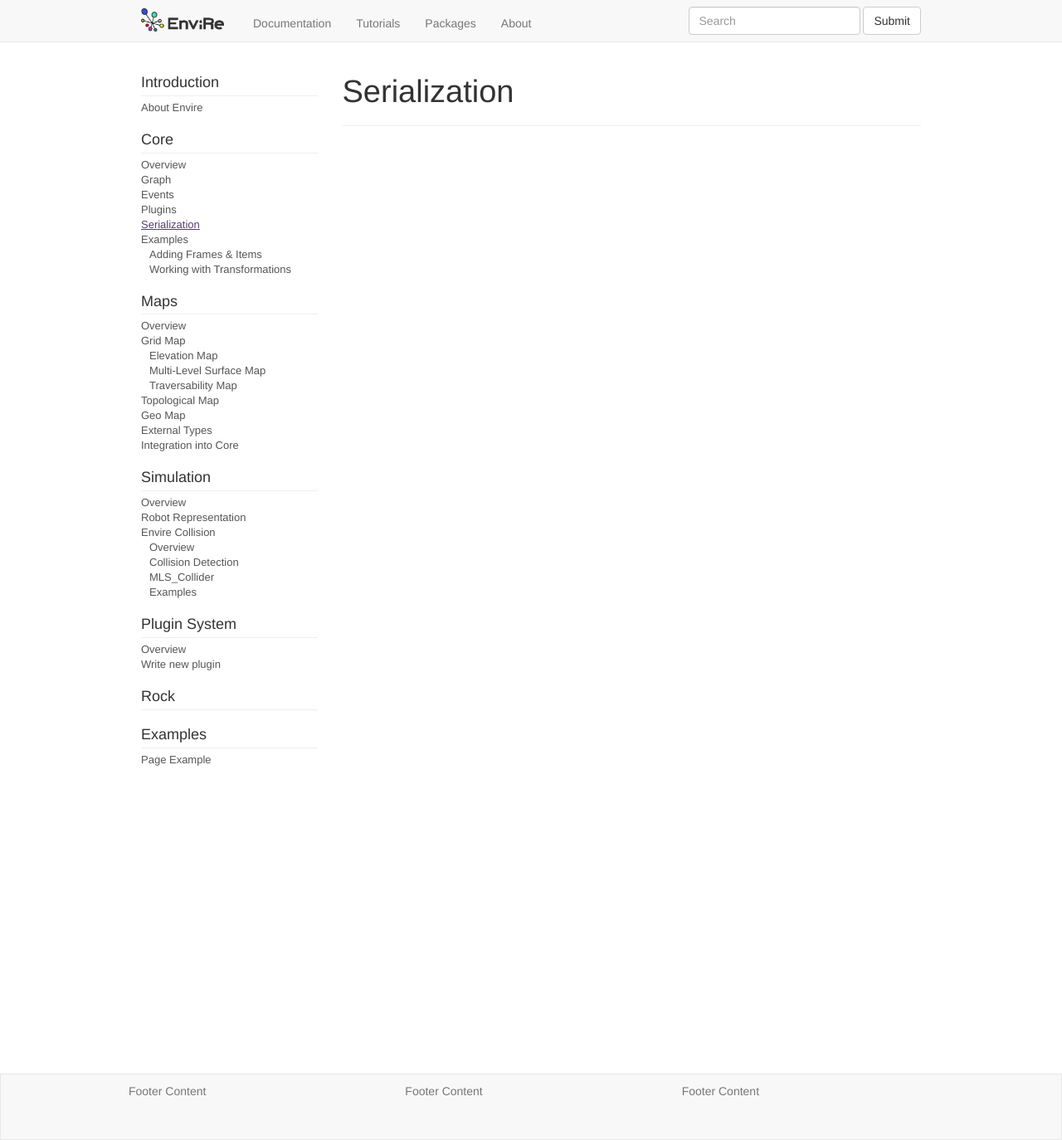
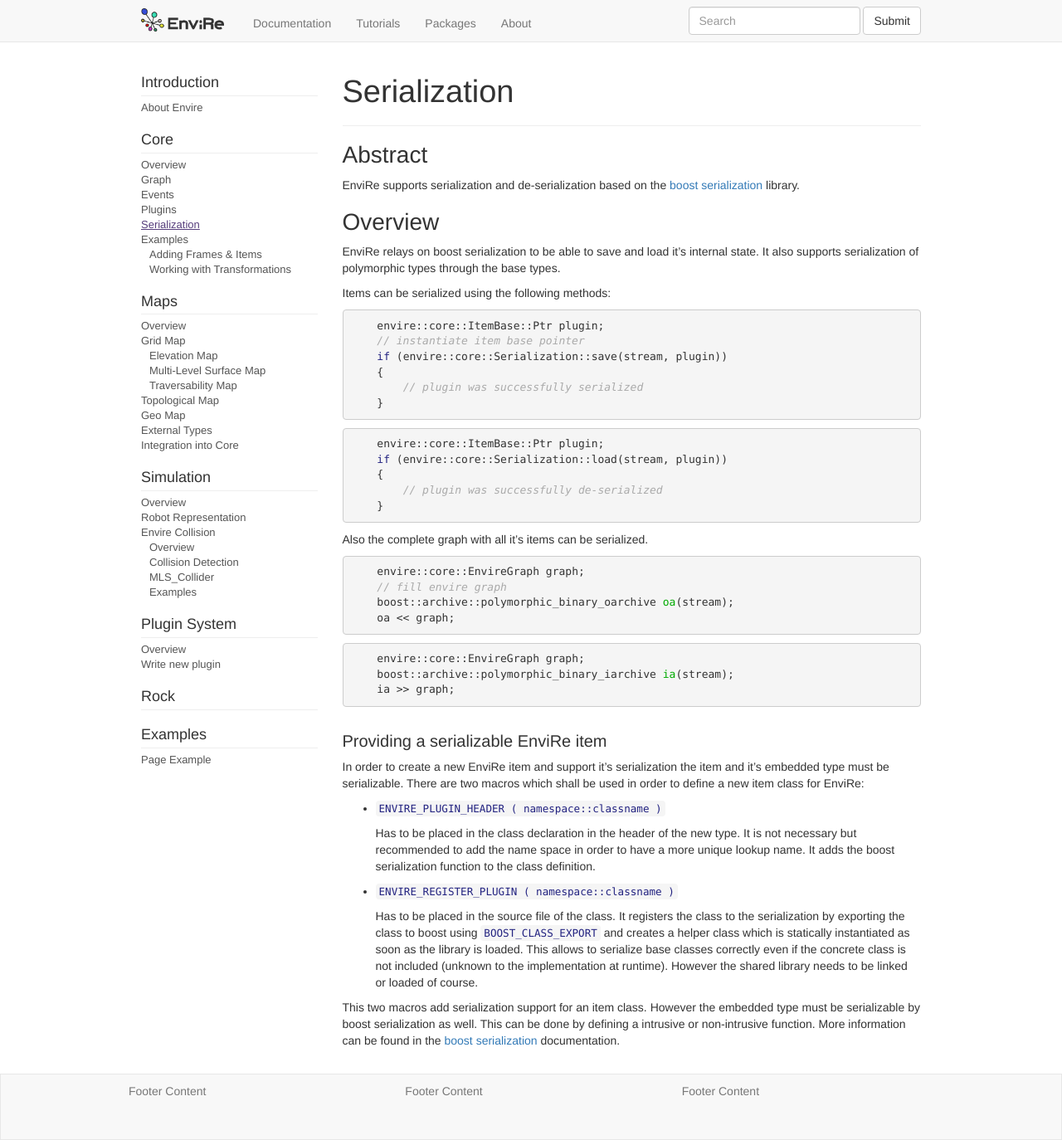
Before and after one commit to envire/envire.github.io, a Jekyll site: the page built from docs/core_serialization.md, in a window 1280 px wide and 1374 px high. Shown: the whole window at 83% size. Built offline with Jekyll 4.4.1, drawn with Linux system fonts in a browser that asks for light colours; nearby versions of some CDN libraries.

Commit message:
added serialization documentation

````diff
--- a/docs/core_serialization.md
+++ b/docs/core_serialization.md
@@ -3,3 +3,65 @@ id: core_serialization
 title: Serialization
 subtitle:
 ---
+
+## Abstract
+
+EnviRe supports serialization and de-serialization based on the [boost serialization](http://www.boost.org/libs/serialization/doc/) library.
+
+## Overview
+
+EnviRe relays on boost serialization to be able to save and load it's internal state.
+It also supports serialization of polymorphic types through the base types.
+
+Items can be serialized using the following methods:
+
+```cpp
+    envire::core::ItemBase::Ptr plugin;
+    // instantiate item base pointer
+    if (envire::core::Serialization::save(stream, plugin))
+    {
+        // plugin was successfully serialized
+    }
+```
+
+```cpp
+    envire::core::ItemBase::Ptr plugin;
+    if (envire::core::Serialization::load(stream, plugin))
+    {
+        // plugin was successfully de-serialized
+    }
+```
+
+Also the complete graph with all it's items can be serialized.
+
+```cpp
+    envire::core::EnvireGraph graph;
+    // fill envire graph
+    boost::archive::polymorphic_binary_oarchive oa(stream);
+    oa << graph;
+```
+
+```cpp
+    envire::core::EnvireGraph graph;
+    boost::archive::polymorphic_binary_iarchive ia(stream);
+    ia >> graph;
+```
+
+### Providing a serializable EnviRe item
+
+In order to create a new EnviRe item and support it's serialization the item and it's embedded type must be serializable.
+There are two macros which shall be used in order to define a new item class for EnviRe:
+
+- ``ENVIRE_PLUGIN_HEADER ( namespace::classname )``
+
+  Has to be placed in the class declaration in the header of the new type. It is not necessary
+  but recommended to add the name space in order to have a more unique lookup name.
+  It adds the boost serialization function to the class definition.
+
+- ``ENVIRE_REGISTER_PLUGIN ( namespace::classname )``
+
+  Has to be placed in the source file of the class.
+  It registers the class to the serialization by exporting the class to boost using ``BOOST_CLASS_EXPORT`` and creates a helper class which is statically instantiated as soon as the library is loaded. This allows to serialize base classes correctly even if the concrete class is not included (unknown to the implementation at runtime). However the shared library needs to be linked or loaded of course.
+
+This two macros add serialization support for an item class. However the embedded type must be serializable by boost serialization as well. This can be done by defining a intrusive or non-intrusive function. More information
+can be found in the [boost serialization](http://www.boost.org/libs/serialization/doc/) documentation.
````
